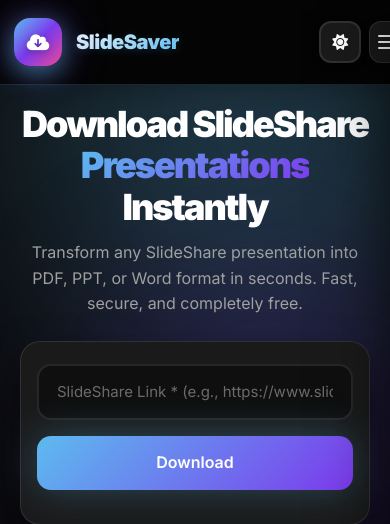
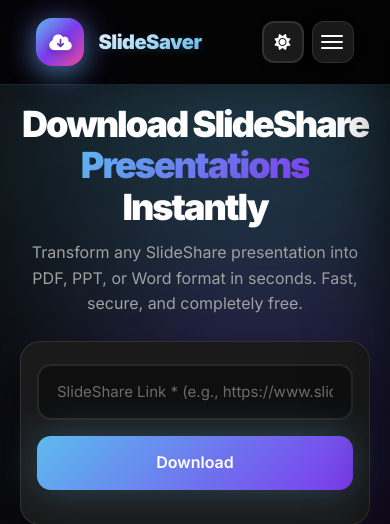
Before and after one commit to nexusameer/Slideshare-Api, a Django app: page / in a window 390 px wide. Shown: the top 524 px of the page. Run offline with Django 5.2, Linux system fonts and the light colour scheme; some libraries are stand-ins or nearby versions.

Commit message:
fix the navbar

```diff
--- a/static/css/index.css
+++ b/static/css/index.css
@@ -2208,7 +2208,7 @@
 
     .nav-container {
         padding: 0 14px;
-        gap: 140px;
+        gap: 60px;
     }
 
     .nav-actions {
```
